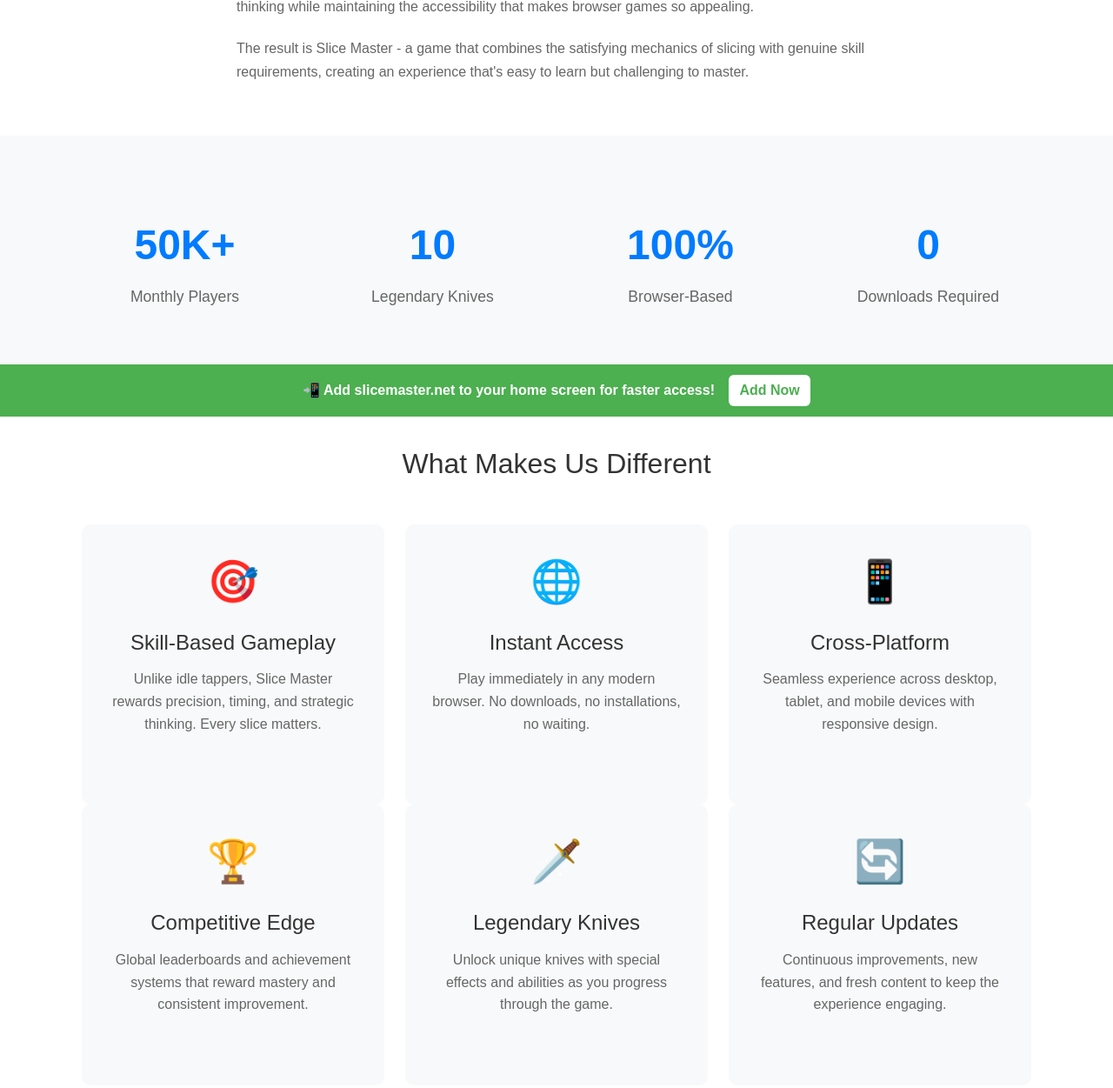
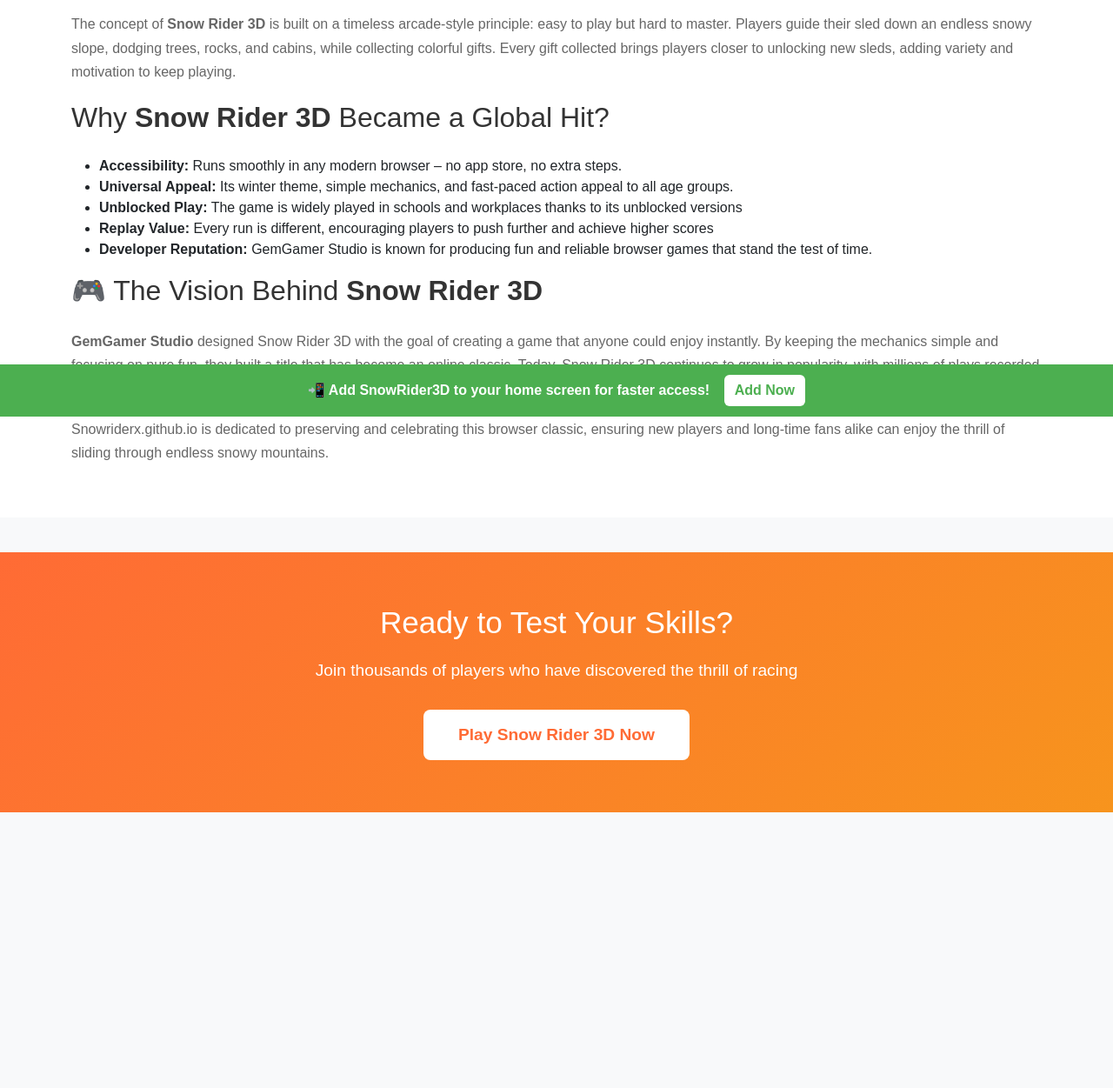
Before and after one commit to snowriderx/snowriderx.github.io, a plain HTML site: page about.html in a window 1280 px wide. Shown: the part 321-1572 px from the top of the page at 87% size. After the commit the page ends 1295 px from the top, so only its background shows below. Drawn offline with nearby package versions, Linux system fonts and the light colour scheme.

Commit message:
update content

```diff
--- a/about.html
+++ b/about.html
@@ -3,7 +3,9 @@
 <head>
     <meta charset="utf-8" />
     <meta name="viewport" content="width=device-width, initial-scale=1, maximum-scale=1" />
-    <title>About Us - Slice Master</title>
+    <title>About Snow Rider 3D – The Story Behind the Popular Browser Sledding Game</title>
+    <meta property="og:description" content="  Discover the origins of Snow Rider 3D, the browser-based sledding game by GemGamer Studio. Learn how this endless winter adventure became a global favorite." />
+
     <link href="https://cdnjs.cloudflare.com/ajax/libs/bootstrap/5.3.0/css/bootstrap.min.css" rel="stylesheet" />
     <style>
         body {
@@ -56,7 +58,7 @@
             color: #333;
             font-size: 2em;
             margin-bottom: 25px;
-            text-align: center;
+            text-align: left;
         }
 
         .content-section h3 {
@@ -242,7 +244,7 @@
     <header>
         <nav class="navbar navbar-expand-lg">
             <div class="container">
-                <a class="navbar-brand" href="/">SLICEMASTER.NET</a>
+                <a class="navbar-brand" href="/">SNOWRIDER3D</a>
                 <button class="navbar-toggler d-lg-none" type="button" data-bs-toggle="collapse" data-bs-target="#navbarNav">
                     <span>☰</span>
                 </button>
@@ -262,99 +264,24 @@
     <!-- Our Story -->
     <div class="content-section">
         <div class="container">
-            <h2>Our Story</h2>
-            <div class="row">
-                <div class="col-lg-8 mx-auto">
-                    <p>SliceMaster.net was born from a simple observation: mobile slicing games had become passive experiences that required little skill or engagement. We saw an opportunity to bring back the excitement and challenge that made arcade games legendary.</p>
+            <p> <a href="https://snowriderx.github.io/"><strong>Snow Rider 3D</strong></a> is an endless sledding adventure created by <strong>GemGamer Studio</strong>. Since its release, the game has quickly become one of the most played browser-based titles worldwide. Its simple yet addictive formula has captured the attention of students, office workers, and casual players looking for a quick burst of fun.</p>
+            <p>Unlike many mobile clones that appeared later, the browser version of Snow Rider 3D is the most recognized and widely enjoyed experience. It allows players to start riding immediately without downloads or installations, making it a perfect choice for those who want fast, accessible entertainment.</p>
 
-                    <p>In 2025, our team set out to create a browser-based slicing game that would prioritize skill over mindless tapping. We wanted to build something that would reward precision, timing, and strategic thinking while maintaining the accessibility that makes browser games so appealing.</p>
+            <h2>The Core Idea</h2>
+            <p>The concept of <strong>Snow Rider 3D</strong> is built on a timeless arcade-style principle: easy to play but hard to master. Players guide their sled down an endless snowy slope, dodging trees, rocks, and cabins, while collecting colorful gifts. Every gift collected brings players closer to unlocking new sleds, adding variety and motivation to keep playing.</p>
 
-                    <p>The result is Slice Master - a game that combines the satisfying mechanics of slicing with genuine skill requirements, creating an experience that's easy to learn but challenging to master.</p>
-                </div>
-            </div>
-        </div>
-    </div>
+            <h2>Why <strong>Snow Rider 3D</strong> Became a Global Hit?</h2>
+                <ul>
+                    <li><strong>Accessibility:</strong> Runs smoothly in any modern browser – no app store, no extra steps.</li>
+                    <li><strong>Universal Appeal:</strong>  Its winter theme, simple mechanics, and fast-paced action appeal to all age groups.</li>
+                    <li><strong>Unblocked Play:</strong> The game is widely played in schools and workplaces thanks to its unblocked versions</li>
+                    <li><strong>Replay Value:</strong> Every run is different, encouraging players to push further and achieve higher scores</li>
+                    <li><strong>Developer Reputation:</strong> GemGamer Studio is known for producing fun and reliable browser games that stand the test of time.</li>
+                </ul>
 
-    <!-- Stats Section -->
-    <div class="stats-section">
-        <div class="container">
-            <div class="row">
-                <div class="col-lg-3 col-md-6">
-                    <div class="stat-item">
-                        <span class="stat-number">50K+</span>
-                        <div class="stat-label">Monthly Players</div>
-                    </div>
-                </div>
-                <div class="col-lg-3 col-md-6">
-                    <div class="stat-item">
-                        <span class="stat-number">10</span>
-                        <div class="stat-label">Legendary Knives</div>
-                    </div>
-                </div>
-                <div class="col-lg-3 col-md-6">
-                    <div class="stat-item">
-                        <span class="stat-number">100%</span>
-                        <div class="stat-label">Browser-Based</div>
-                    </div>
-                </div>
-                <div class="col-lg-3 col-md-6">
-                    <div class="stat-item">
-                        <span class="stat-number">0</span>
-                        <div class="stat-label">Downloads Required</div>
-                    </div>
-                </div>
-            </div>
-        </div>
-    </div>
-
-    <!-- Features -->
-    <div class="content-section">
-        <div class="container">
-            <h2>What Makes Us Different</h2>
-            <div class="row feature-grid">
-                <div class="col-lg-4 col-md-6">
-                    <div class="feature-card">
-                        <div class="feature-icon">🎯</div>
-                        <h4>Skill-Based Gameplay</h4>
-                        <p>Unlike idle tappers, Slice Master rewards precision, timing, and strategic thinking. Every slice matters.</p>
-                    </div>
-                </div>
-                <div class="col-lg-4 col-md-6">
-                    <div class="feature-card">
-                        <div class="feature-icon">🌐</div>
-                        <h4>Instant Access</h4>
-                        <p>Play immediately in any modern browser. No downloads, no installations, no waiting.</p>
-                    </div>
-                </div>
-                <div class="col-lg-4 col-md-6">
-                    <div class="feature-card">
-                        <div class="feature-icon">📱</div>
-                        <h4>Cross-Platform</h4>
-                        <p>Seamless experience across desktop, tablet, and mobile devices with responsive design.</p>
-                    </div>
-                </div>
-                <div class="col-lg-4 col-md-6">
-                    <div class="feature-card">
-                        <div class="feature-icon">🏆</div>
-                        <h4>Competitive Edge</h4>
-                        <p>Global leaderboards and achievement systems that reward mastery and consistent improvement.</p>
-                    </div>
-                </div>
-                <div class="col-lg-4 col-md-6">
-                    <div class="feature-card">
-                        <div class="feature-icon">🗡️</div>
-                        <h4>Legendary Knives</h4>
-                        <p>Unlock unique knives with special effects and abilities as you progress through the game.</p>
-                    </div>
-                </div>
-                <div class="col-lg-4 col-md-6">
-                    <div class="feature-card">
-                        <div class="feature-icon">🔄</div>
-                        <h4>Regular Updates</h4>
-                        <p>Continuous improvements, new features, and fresh content to keep the experience engaging.</p>
-                    </div>
-                </div>
-            </div>
+            <h2>🎮 The Vision Behind <strong>Snow Rider 3D</strong></h2>
+            <p><strong>GemGamer Studio</strong> designed Snow Rider 3D with the goal of creating a game that anyone could enjoy instantly. By keeping the mechanics simple and focusing on pure fun, they built a title that has become an online classic. Today, Snow Rider 3D continues to grow in popularity, with millions of plays recorded across the web.</p>
+            <p>Snowriderx.github.io is dedicated to preserving and celebrating this browser classic, ensuring new players and long-time fans alike can enjoy the thrill of sliding through endless snowy mountains.</p>
         </div>
     </div>
 
@@ -363,14 +290,14 @@
     <div class="cta-section">
         <div class="container">
             <h2>Ready to Test Your Skills?</h2>
-            <p>Join thousands of players who have discovered the thrill of precision slicing</p>
-            <a href="/index.html" class="play-btn">Play Slice Master Now</a>
+            <p>Join thousands of players who have discovered the thrill of racing</p>
+            <a href="/index.html" class="play-btn">Play Snow Rider 3D Now</a>
         </div>
     </div>
 
     <!-- Fixed Bottom Button -->
     <div class="fixed-bottom-btn">
-        📲 Add slicemaster.net to your home screen for faster access!
+        📲 Add SnowRider3D to your home screen for faster access!
         <button onclick="alert('App installation feature')">Add Now</button>
     </div>
 
```
Also changed, not shown: blog.html (+1 -1 lines), index.html (+60 -33 lines), logo.jpg (added).
